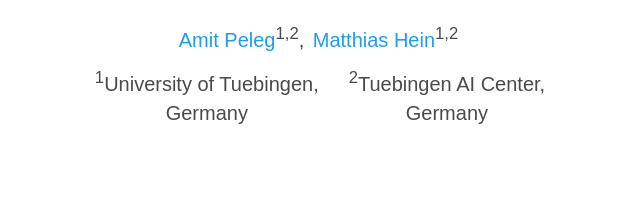
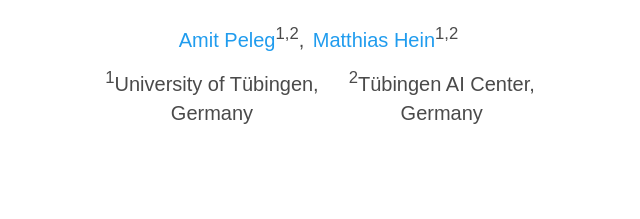
Before and after one commit to bias-sgd-or-architecture/bias-sgd-or-architecture.github.io, a plain HTML site: page index.html in a window 1280 px wide. Shown: the part 267-486 px from the top of the page, 320-960 px from the left. Drawn offline with Linux system fonts and the light colour scheme; a web font is replaced by a local one.

Commit message:
changing tuebingen to tübingen

```diff
--- a/index.html
+++ b/index.html
@@ -54,10 +54,10 @@
                     </div>
                     <div class="is-size-5 publication-authors">
                         <span class="institution-block">
-                          <span class="instit"><sup>1</sup>University of Tuebingen,
+                          <span class="instit"><sup>1</sup>University of Tübingen,
                             <br>Germany
                           </span>
-                          <span class="instit"><sup>2</sup>Tuebingen AI Center,
+                          <span class="instit"><sup>2</sup>Tübingen AI Center,
                               <br>Germany
                           </span>
                         </span>
```
